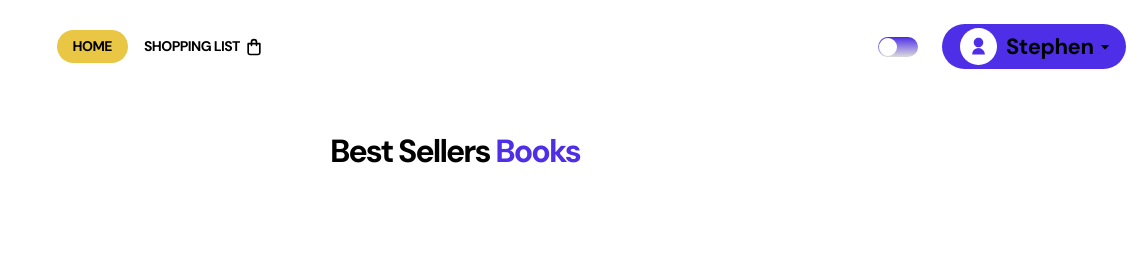
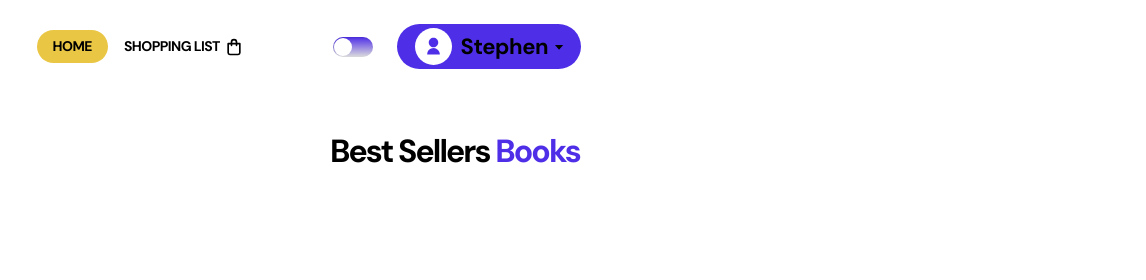
Before and after one commit to OPshenichnyi/Project-web_book, a website built with Parcel: page src/index.html in a window 1280 px wide. Shown: the top 280 px of the page, 134-1280 px from the left. Built offline with nearby package versions, Linux system fonts and the light colour scheme; no server answers; files whose address does not match are found by name.

Commit message:
Revert "draft for desktop header"

```diff
--- a/src/css/header.css
+++ b/src/css/header.css
@@ -7,7 +7,6 @@
   border: 2px solid var(--header-outline);
   background: var(--bgc);
   border-radius: 0px 0px 8px 8px;
-  transition: var(--default-transition);
 }
 
 .container-header {
@@ -211,13 +210,3 @@ input:checked + label:after {
     margin-left: 4px;
   }
 }
-
-@media screen and (min-width: 1280px) {
-  .navigation {
-    margin-left: 76px;
-  }
-
-  .buttons-wrapper {
-    margin-left: auto;
-  }
-}
```
